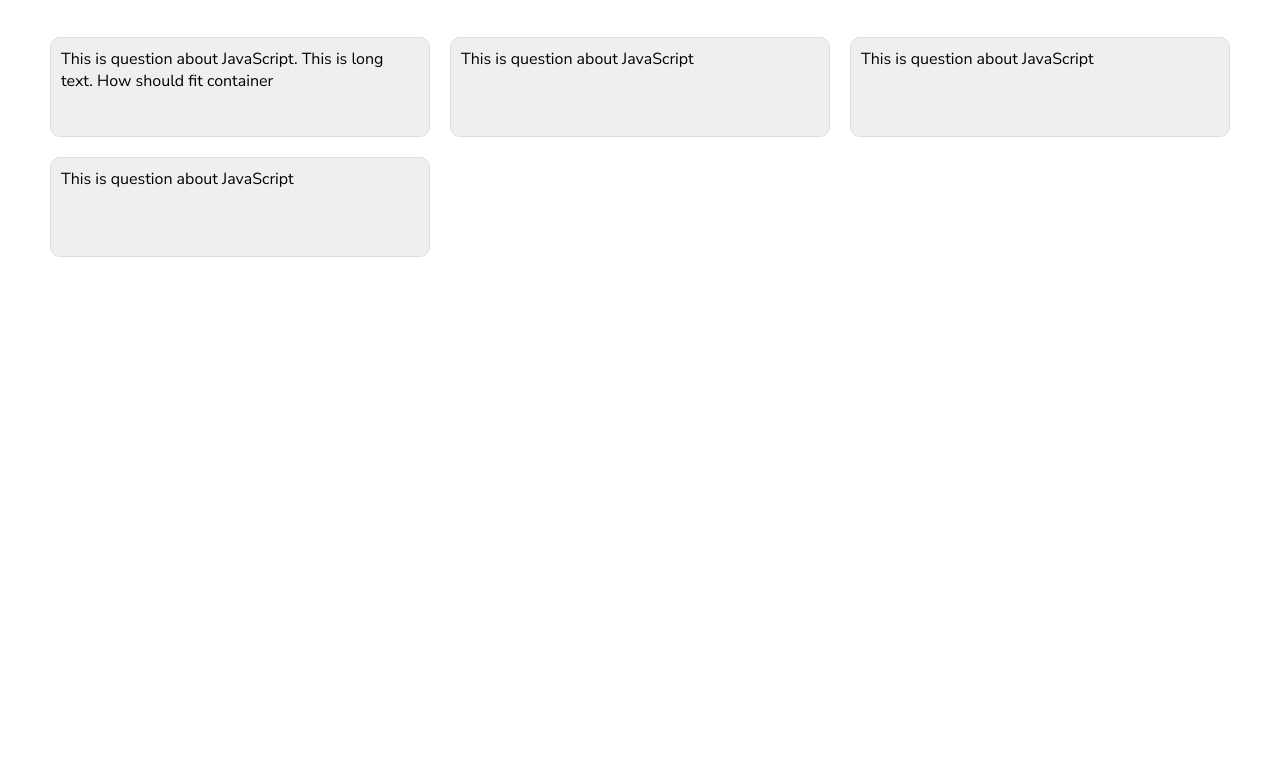
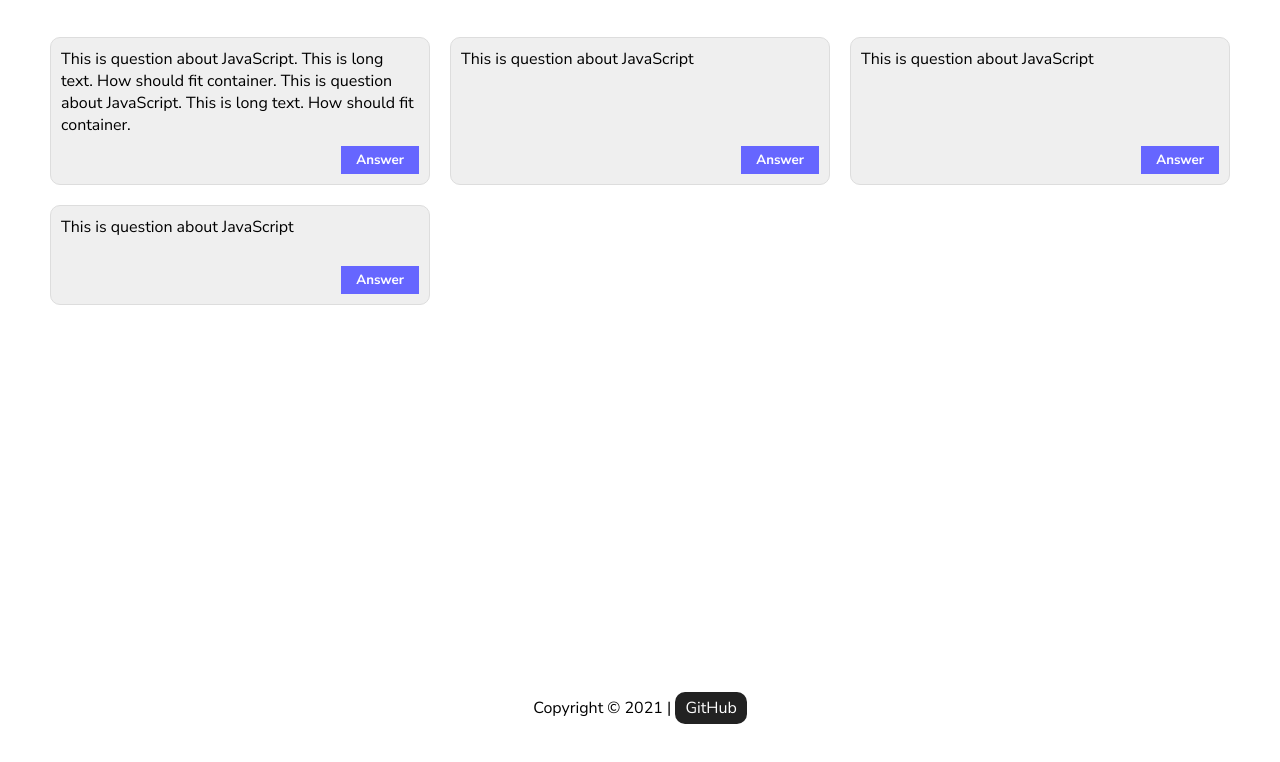
Before and after one commit to akbarovmir/cw1, a plain HTML site: page index.html in a window 1280 px wide. Shown: the part 66-828 px from the top of the page. Before the commit the page ends 800 px from the top, so only its background shows below. Drawn offline with Linux system fonts and the light colour scheme.

Commit message:
home page

```diff
--- a/db/questions.js
+++ b/db/questions.js
@@ -1,7 +1,7 @@
 const db = [
   {
     "id": 1,
-    "question": "This is question about JavaScript. This is long text. How should fit container"
+    "question": "This is question about JavaScript. This is long text. How should fit container. This is question about JavaScript. This is long text. How should fit container."
   },
   {
     "id": 2,
--- a/index.html
+++ b/index.html
@@ -1,26 +1,26 @@
 <!DOCTYPE html>
 <html lang="en">
   <head>
-  <meta charset="UTF-8">
-  <meta http-equiv="X-UA-Compatible" content="IE=edge">
-  <meta name="viewport" content="width=device-width, initial-scale=1.0">
-  <link rel="stylesheet" href="/styles/index.css">
+    <meta charset="UTF-8" />
+    <meta http-equiv="X-UA-Compatible" content="IE=edge" />
+    <meta name="viewport" content="width=device-width, initial-scale=1.0" />
+    <link rel="stylesheet" href="/styles/index.css" />
     <title>Question & answers</title>
   </head>
   <body>
     <header>
-    <h1 class="logo">Q. & A.</h1>
+      <h1 class="logo"><a href="/">Q. & A.</a></h1>
       <ul>
         <li><a href="/new-question.html">Ask new</a></li>
         <li><a href="/settings.html">Settings</a></li>
       </ul>
     </header>
     <main>
-    <div id="cardContainer" class="cardContainer">
-    </div>
+      <div id="cardContainer" class="cardContainer"></div>
     </main>
     <footer>
-
+      Copyright &copy; 2021 |
+      <a href="https://github.com/akbarovmir/cw1">GitHub</a>
     </footer>
     <script src="/db/questions.js"></script>
     <script src="/scripts/index.js"></script>
--- a/scripts/index.js
+++ b/scripts/index.js
@@ -2,13 +2,31 @@ const cardContainer = document.getElementById('cardContainer');
 
 const Card = (data) => {
   const card = document.createElement('div');
-  card.classList.add('card')
-  card.textContent = data.question;
+  card.classList.add('card');
+
+  const p = document.createElement('p');
+  p.textContent = data.question;
+
+  const button = document.createElement('button');
+  button.textContent = 'Answer';
+  button.onclick = () => {
+    window.location.href = `/question.html?id=${data.id}`;
+  };
+
+  card.appendChild(p);
+  card.appendChild(button);
+
   return card;
 };
 
 window.onload = () => {
-  db.forEach((cardData) => {
+  if (!localStorage.getItem('questions')) {
+    localStorage.setItem('questions', JSON.stringify(db))
+  }
+
+  let question = JSON.parse(localStorage.getItem('questions'))
+
+  question.forEach((cardData) => {
     cardContainer.appendChild(Card(cardData));
   });
 };
--- a/styles/index.css
+++ b/styles/index.css
@@ -5,6 +5,11 @@
   margin: 0;
   padding: 0;
   box-sizing: border-box;
+  text-decoration: none;
+}
+
+body {
+  height: 2000px;
 }
 
 header {
@@ -16,6 +21,10 @@ header {
 
 header h1.logo {
   font-weight: 700;
+}
+
+header h1.logo a {
+  color: #000;
 }
 
 header ul {
@@ -43,4 +52,37 @@ main .card {
   border: 1px solid #ddd;
   border-radius: 10px;
   padding: 10px;
+  display: flex;
+  height: 100%;
+  flex-direction: column;
 }
+
+main .card p {
+  flex-grow: 1;
+}
+
+main .card button {
+  background-color: #6666ff;
+  padding: 5px 15px;
+  color: #fff;
+  font-weight: bold;
+  border: none;
+  cursor: pointer;
+  margin: 0 0 0 auto;
+  margin-top: 10px;
+}
+
+footer {
+  text-align: center;
+  position: fixed;
+  bottom: 0;
+  width: 100%;
+  padding: 15px;
+}
+
+footer a {
+  background-color: #222;
+  color: #fff;
+  padding: 5px 10px;
+  border-radius: 10px;
+}
```
Lines whose indentation alone changed are shown as unchanged.
